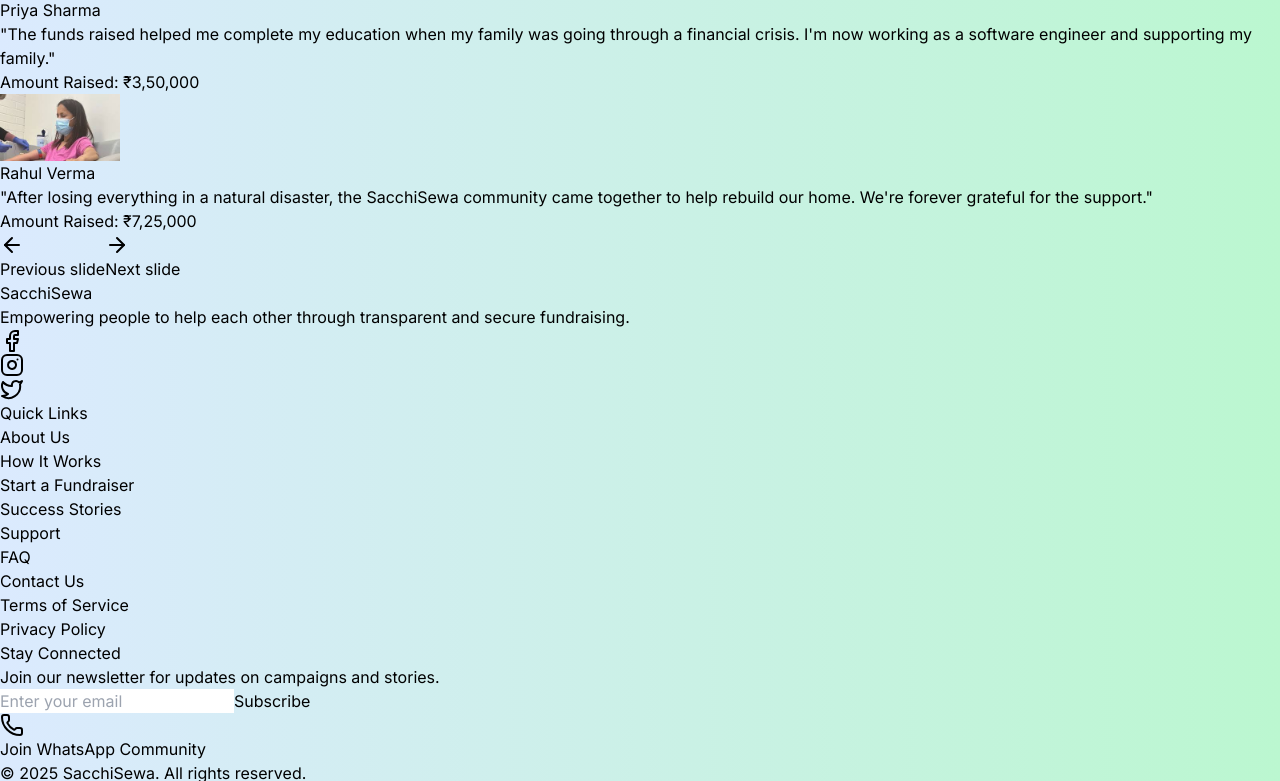
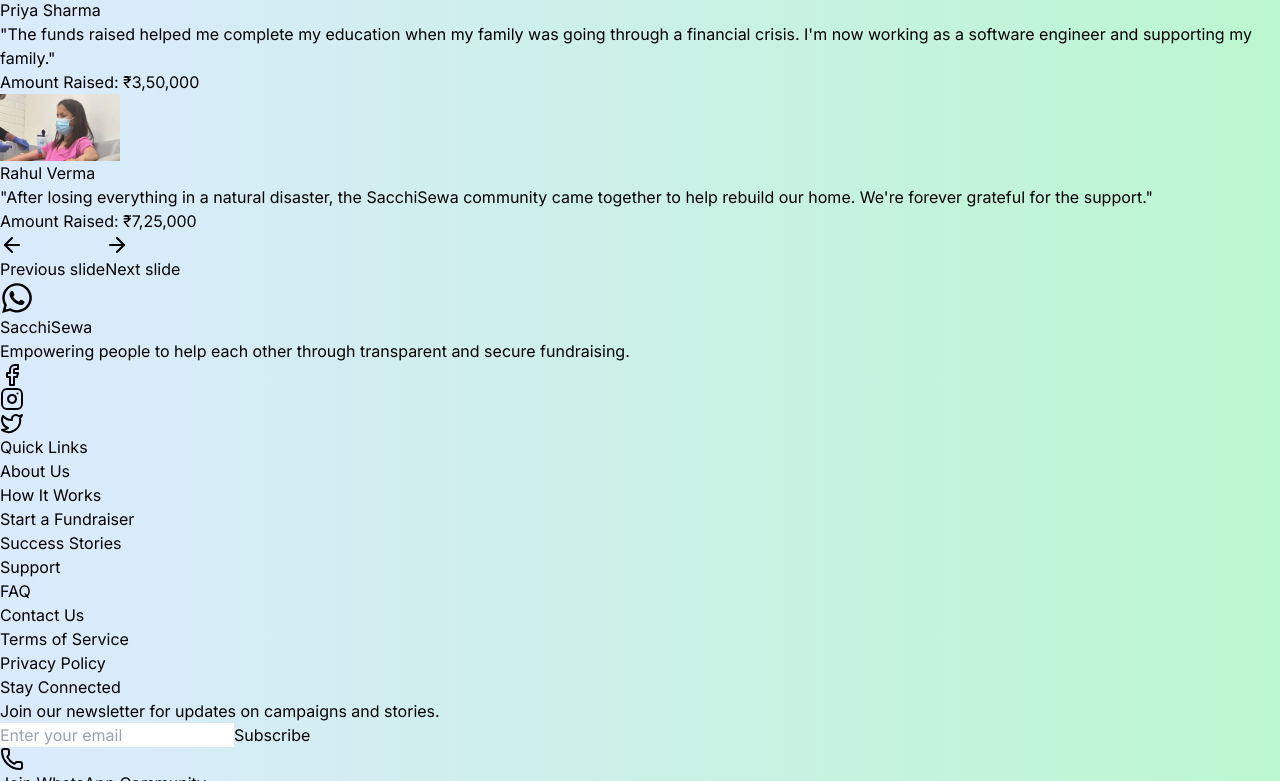
Before and after one commit to vivekbhadauriya/SacchiSewa, a Next.js app: page / in a window 1280 px wide. Shown: the part 1143-1924 px from the top of the page. Built offline with nearby package versions, Linux system fonts and the light colour scheme; no server answers; the database is empty.

Commit message:
added whatsapp icon

```diff
--- a/package.json
+++ b/package.json
@@ -29,6 +29,7 @@
     "react": "^19.0.0",
     "react-dom": "^19.0.0",
     "react-hook-form": "^7.54.2",
+    "react-icons": "^5.5.0",
     "tailwind-merge": "^2.6.0",
     "uuid": "^11.0.5"
   },
--- a/src/app/page.tsx
+++ b/src/app/page.tsx
@@ -1,17 +1,26 @@
-import { HeroSection } from "../components/hero-section"
-import { FeaturesSection } from "../components/features-sections"
-import { WhyChooseUs } from "../components/why-choose-us"
-import  TopFundraisers  from "../components/top-fundraisers"
-import { SuccessStories } from "../components/success-stories"
+import { HeroSection } from "../components/hero-section";
+import { FeaturesSection } from "../components/features-sections";
+import { WhyChooseUs } from "../components/why-choose-us";
+import TopFundraisers from "../components/top-fundraisers";
+import { SuccessStories } from "../components/success-stories";
+import { FaWhatsapp } from "react-icons/fa";
 
 export default function Home() {
   return (
-    <div className="space-y-8 pb-15">
+    <div className="space-y-8 pb-15 relative">
       <HeroSection />
       <FeaturesSection />
       <WhyChooseUs />
       <TopFundraisers />
       <SuccessStories />
+      <a
+        href="https://wa.me/9311536630"
+        target="_blank"
+        rel="noopener noreferrer"
+        className="fixed bottom-5 right-5 bg-green-500 text-white p-4 rounded-full shadow-lg hover:bg-green-600 transition-all flex items-center justify-center"
+      >
+        <FaWhatsapp size={34} />
+      </a>
     </div>
-  )
+  );
 }
--- a/src/context/UserContext.tsx
+++ b/src/context/UserContext.tsx
@@ -28,7 +28,6 @@
     </UserContext.Provider>
   );
 };
-
 export const useUser = () => {
   const context = useContext(UserContext);
   if (!context) {
```
Also changed, not shown: 1 other file (tests, documents, lock files or other folders).
